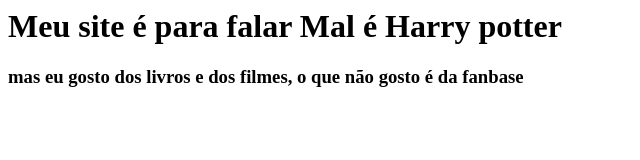
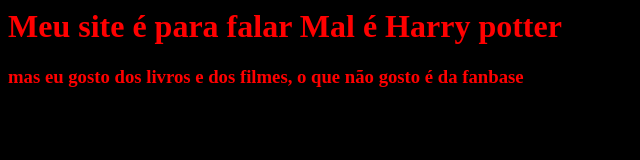
Before and after one commit to EzequielMaia/ezequielmaia.github.io, a plain HTML site: page index.html in a window 1280 px wide. Shown: the whole page, without its empty margins (0-640 px from the left). Drawn offline with Linux system fonts and the light colour scheme.

Commit message:
meu rato

```diff
--- /dev/null
+++ b/estilo.css
@@ -0,0 +1,9 @@
+body {
+    background: black;
+}
+h1 {
+    color: red;
+}
+h3 {
+ color: red;
+}
--- a/index.html
+++ b/index.html
@@ -1,4 +1,7 @@
 <html lang="pt-br">
+    <head>
+      <link rel="stylesheet" href="estilo.css">
+    </head>
     <body>
         <header>
             <h1>Meu site é para falar Mal é Harry potter</h1>
```
